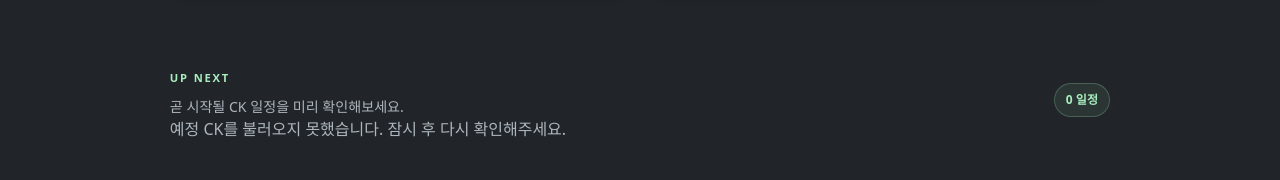
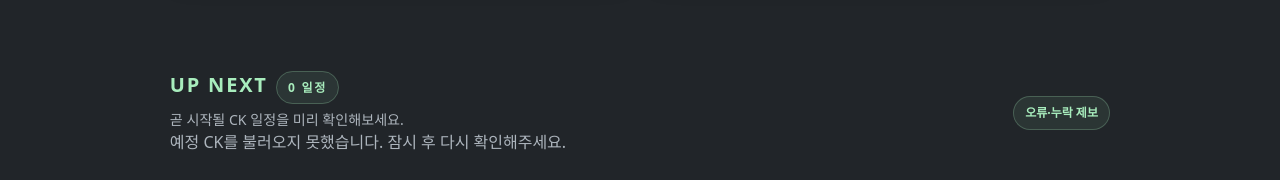
Before and after one commit to jaeyeah/LOLINFO-FE, a React (Vite) app in the folder lolinfo/: page / in a window 1280 px wide. Shown: the part 737-917 px from the top of the page. Built offline with nearby package versions, Linux system fonts and the light colour scheme; no server answers.

Commit message:
메인-ck예정경기 : 오류누락제보 버튼 추가

```diff
--- a/lolinfo/src/components/home/HomeCkSchedule.css
+++ b/lolinfo/src/components/home/HomeCkSchedule.css
@@ -5,6 +5,7 @@
 .home-ck-schedule p { color: #adb5bd; }
 .home-ck-schedule-intro { margin: 0.55rem 0 0; font-size: 0.88rem; line-height: 1.5; }
 .home-ck-schedule-count { padding: 0.42rem 0.7rem; border: 1px solid rgba(168, 237, 189, 0.24); border-radius: 999px; background: rgba(168, 237, 189, 0.08); color: #a8edbd; font-size: 0.75rem; font-weight: 700; white-space: nowrap; }
+.home-ck-schedule-count:hover { background: rgba(168, 237, 189, 0.2); color: #c0f7d0; font-size: 0.75rem; font-weight: 700; white-space: nowrap; }
 .home-ck-schedule-grid { display: grid; grid-template-columns: repeat(3, minmax(0, 1fr)); gap: 1rem; margin-top: 1.5rem; }
 .home-ck-schedule-card { position: relative; display: flex; flex-direction: column; min-width: 0; min-height: 218px; padding: 1.25rem; border: 1px solid rgba(255, 255, 255, 0.11); border-radius: 1rem; background: linear-gradient(145deg, rgba(52, 58, 64, 0.8), rgba(30, 35, 39, 0.95)); box-shadow: 0 10px 24px rgba(0, 0, 0, 0.14), inset 0 1px 0 rgba(255, 255, 255, 0.035); overflow: hidden; overflow-wrap: anywhere; transition: transform 180ms ease, border-color 180ms ease, box-shadow 180ms ease; }
 .home-ck-schedule-card::before { position: absolute; top: 0; right: 1.25rem; left: 1.25rem; height: 2px; background: linear-gradient(90deg, #a8edbd, rgba(168, 237, 189, 0)); content: ""; opacity: 0.8; }
--- a/lolinfo/src/components/home/HomeCkSchedule.jsx
+++ b/lolinfo/src/components/home/HomeCkSchedule.jsx
@@ -3,10 +3,12 @@ import { Link } from "react-router-dom";
 import axios from "../../utils/axios";
 import { formatScheduleDate, getScheduleUrl } from "../../utils/ckSchedule";
 import "./HomeCkSchedule.css";
+import FeedbackModal from "../etc/FeedbackModal";
 
 export default function HomeCkSchedule() {
     const [schedules, setSchedules] = useState([]);
     const [status, setStatus] = useState("loading");
+    const [showFeedback, setShowFeedback] = useState(false);
 
     useEffect(() => {
         const controller = new AbortController();
@@ -25,11 +27,15 @@ export default function HomeCkSchedule() {
         <section className="home-ck-schedule" aria-labelledby="home-ck-schedule-title">
             <div className="home-ck-schedule-heading">
                 <div>
-                    <p className="home-ck-schedule-eyebrow">UP NEXT</p>
-                    {/* <h2 id="home-ck-schedule-title">예정 CK</h2> */}
+                    <p className="fs-5 home-ck-schedule-eyebrow">UP NEXT
+                        <span className="ms-2 home-ck-schedule-count" aria-label={`${schedules.length}개 일정`}>{schedules.length} 일정</span>
+                    </p>
                     <p className="home-ck-schedule-intro">곧 시작될 CK 일정을 미리 확인해보세요.</p>
                 </div>
-                <span className="home-ck-schedule-count" aria-label={`${schedules.length}개 일정`}>{schedules.length} 일정</span>
+                <button type="button" className="home-ck-schedule-count btn-outline-light"
+                    onClick={() => setShowFeedback(true)} >
+                    오류·누락 제보
+                </button>
             </div>
             {status === "loading" && <p role="status">예정 CK를 불러오는 중입니다.</p>}
             {status === "error" && <p role="alert">예정 CK를 불러오지 못했습니다. 잠시 후 다시 확인해주세요.</p>}
@@ -72,6 +78,12 @@ export default function HomeCkSchedule() {
                     })}
                 </div>
             )}
+            {/* 피드백 모달 */}
+            <FeedbackModal show={showFeedback}
+                onClose={() => setShowFeedback(false)}
+                targetType="CK" targetId="" targetName="CK"
+            />
         </section>
+
     );
 }
```
